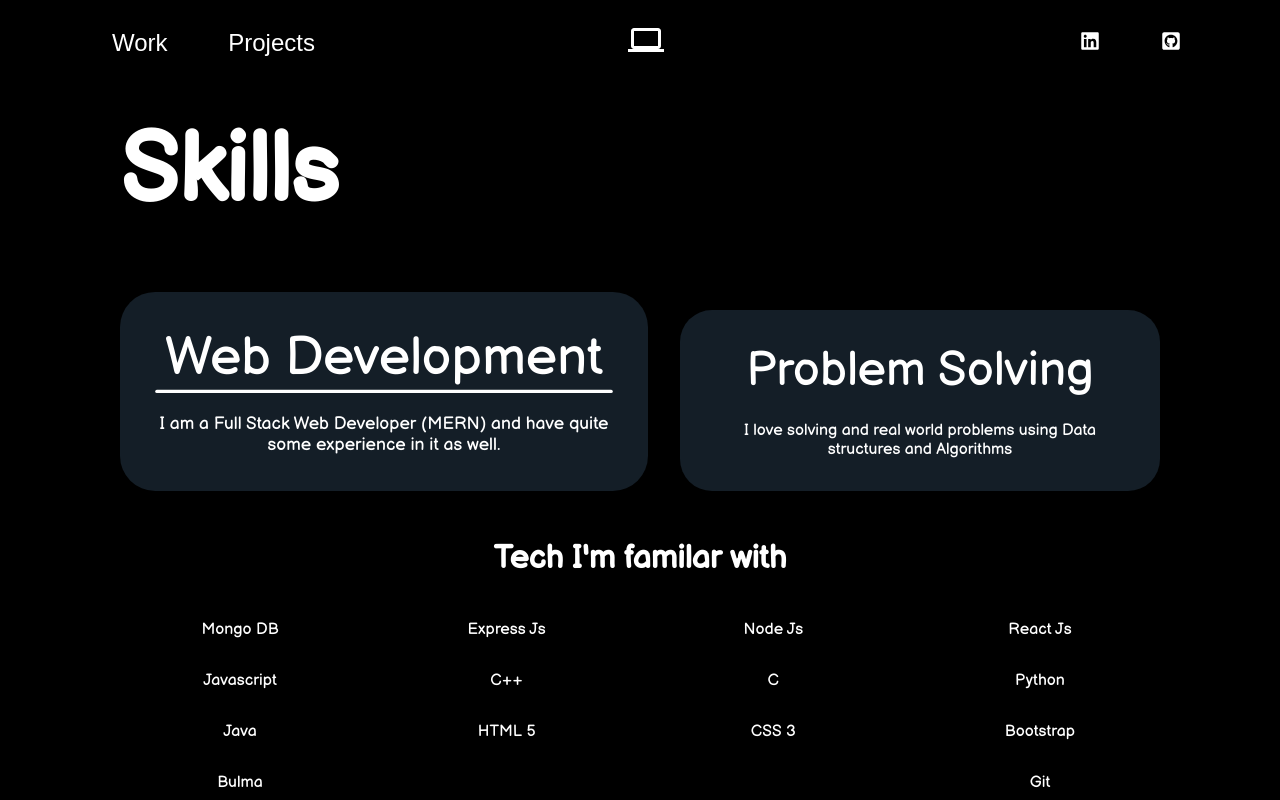
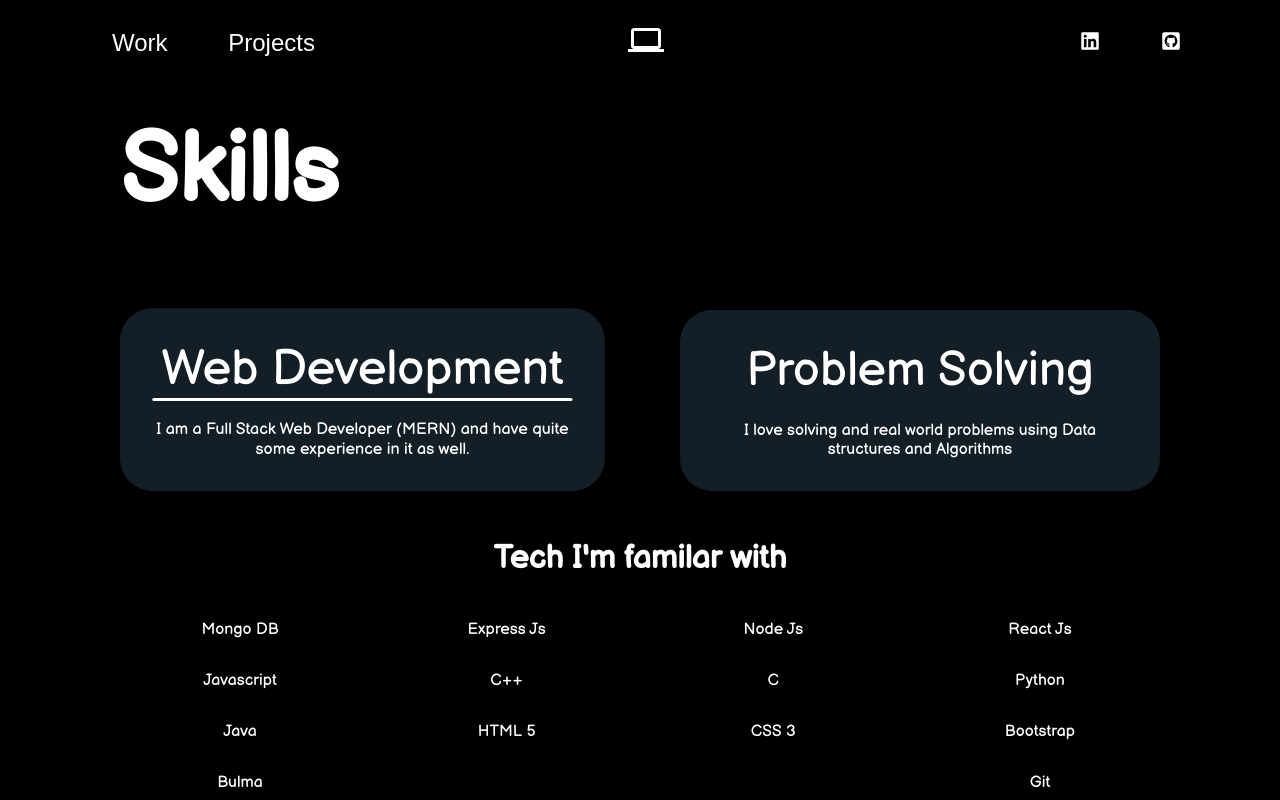
Before and after one commit to LalithadityaAnchula/portfolio, a React (Create React App) app: page / in a window 1280 px wide. In both pictures the pointer is over the element 360 px from the left and 1228 px from the top of the page. Shown: the part 828-1628 px from the top of the page. Built offline with nearby package versions, Linux system fonts and the light colour scheme.

Commit message:
reduce scale range for card hover

```diff
--- a/src/css/App.css
+++ b/src/css/App.css
@@ -138,7 +138,7 @@ section {
 }
 
 .cards .card:hover {
-  transform: scale(1.1);
+  transform: scale(1.01);
   transform-origin: bottom left;
 }
 
@@ -196,7 +196,7 @@ section {
 }
 
 .work-cards .card:hover{
-  transform: scale(1.1);
+  transform: scale(1.01);
 }
 
 .wrap {
```
Also changed, not shown: 1 other file (tests, documents, lock files or other folders).
